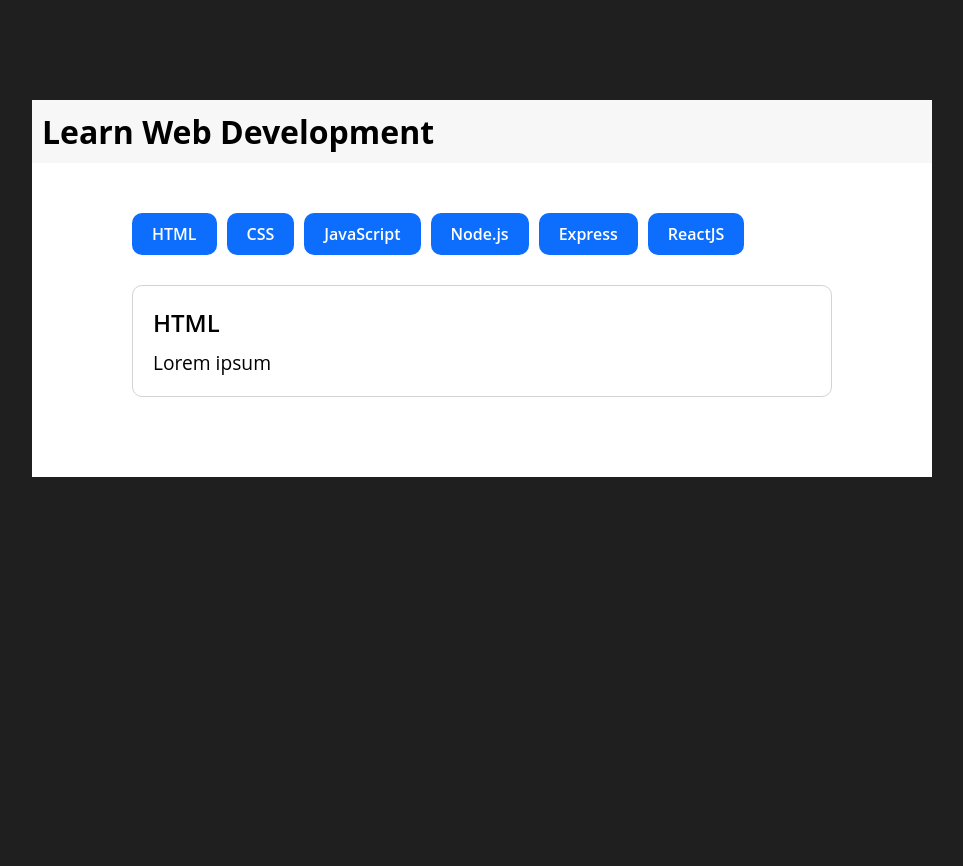
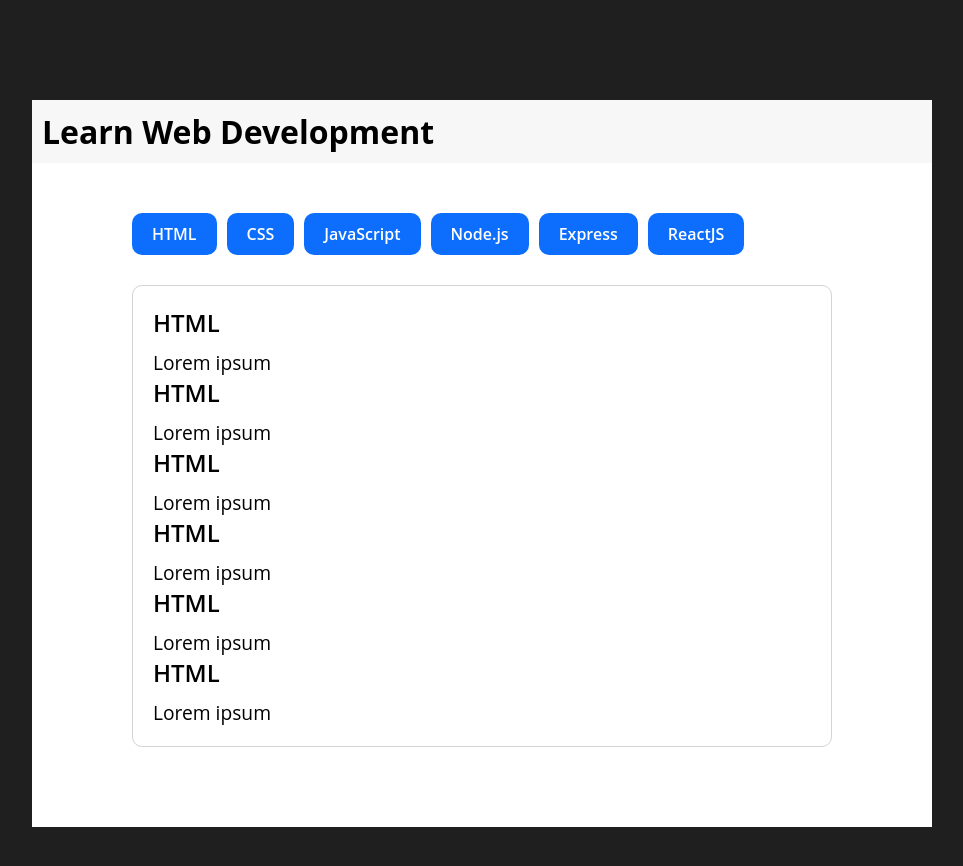
Before and after one commit to marcopriests/react-use-state, a React app: page / in a window 1280 px wide. Shown: the top 866 px of the page, without its empty margins (158-1121 px from the left). Before the commit the page ends 800 px from the top, so only its background shows below. Built offline with nearby package versions, Linux system fonts and the light colour scheme; the HTML template or start-up script is replaced by a standard one.

Commit message:
[UPD] creato la componente cardBox

```diff
--- a/src/components/Cards.jsx
+++ b/src/components/Cards.jsx
@@ -49,7 +49,9 @@
                 </div>
 
                 <div className="cardContent">
-                    <CardBox />
+                    {languages.map(elem => {
+                        return <CardBox language={elem} key={elem.id} />
+                    })}
                 </div>
             </div>
         </div>
```
